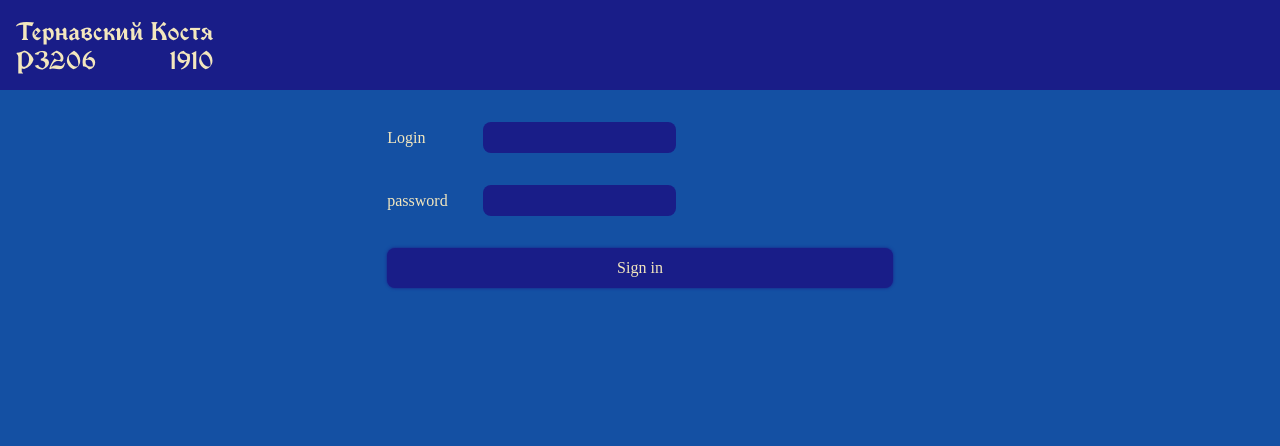
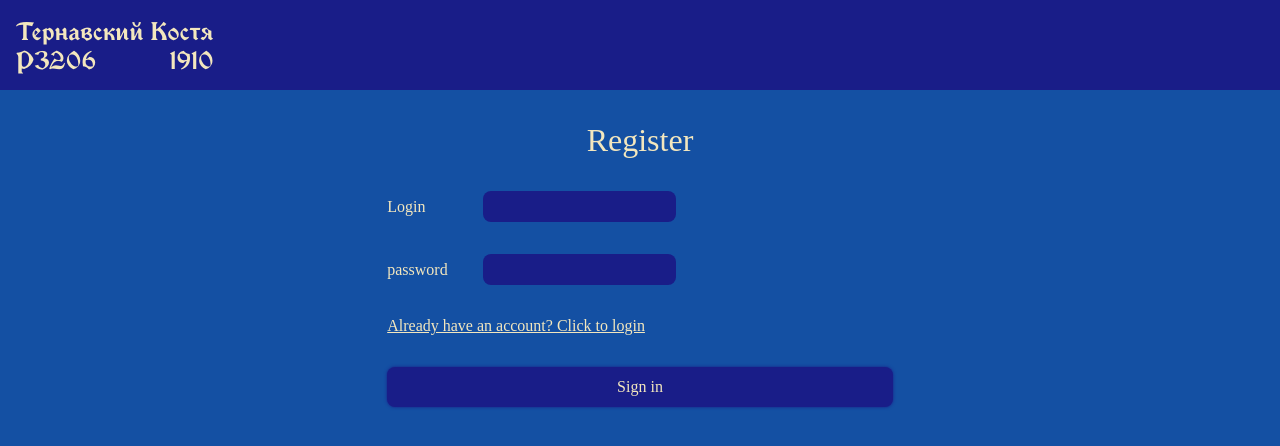
Before and after one commit to owl-from-hogvarts/web-lab4, a React (Vite) app in the folder client/: page /signin in a window 1280 px wide. Shown: the top 446 px of the page. Built offline with nearby package versions, Linux system fonts and the light colour scheme.

Commit message:
feat: implement sign-in logic

```diff
--- a/client/src/app/routes/signin.tsx
+++ b/client/src/app/routes/signin.tsx
@@ -1,10 +1,15 @@
 import React from "react";
-import { LoginContainer, MIN_LENGTH, TLoginData } from "./login-data";
+import { LoginContainer, MIN_LENGTH } from "./login-data";
 import Field, { FieldInput } from "app/components/field";
 import Button from "app/components/button";
 import { useForm } from "react-hook-form";
+import { TLoginData, registerUser } from "app/api/users";
+import Title from "app/components/title";
+import { Link, useNavigate } from "react-router-dom";
 
 export default function () {
+  const nav = useNavigate()
+
   const {register, handleSubmit, formState: {isDirty, isValid}} = useForm<TLoginData>({
     defaultValues: {
       password: "",
@@ -14,18 +19,20 @@ export default function () {
 
   return (
     <LoginContainer>
+      <Title>Register</Title>
       <Field label="Login">
         <FieldInput {...register("login", {
           minLength: MIN_LENGTH
         })}/>
       </Field>
       <Field label="password" >
-        <FieldInput {...register("password", {minLength: MIN_LENGTH})}/>
+        <FieldInput type="password" {...register("password", {minLength: MIN_LENGTH})}/>
       </Field>
+      <Link to="/login" >Already have an account? Click to login</Link>
       <Button className="rounded" style={{ width: "100%" }} onClick={handleSubmit(async (data) => {
-        // if (isDirty && isValid) {
-        //   fetch(USER_ENDPOINT_URL, {method: "POST", body: JSON.stringify(data)})
-        // }
+        if (isDirty && isValid) {
+         registerUser(nav)(data)
+        }
       })}>
         Sign in
       </Button>
```
